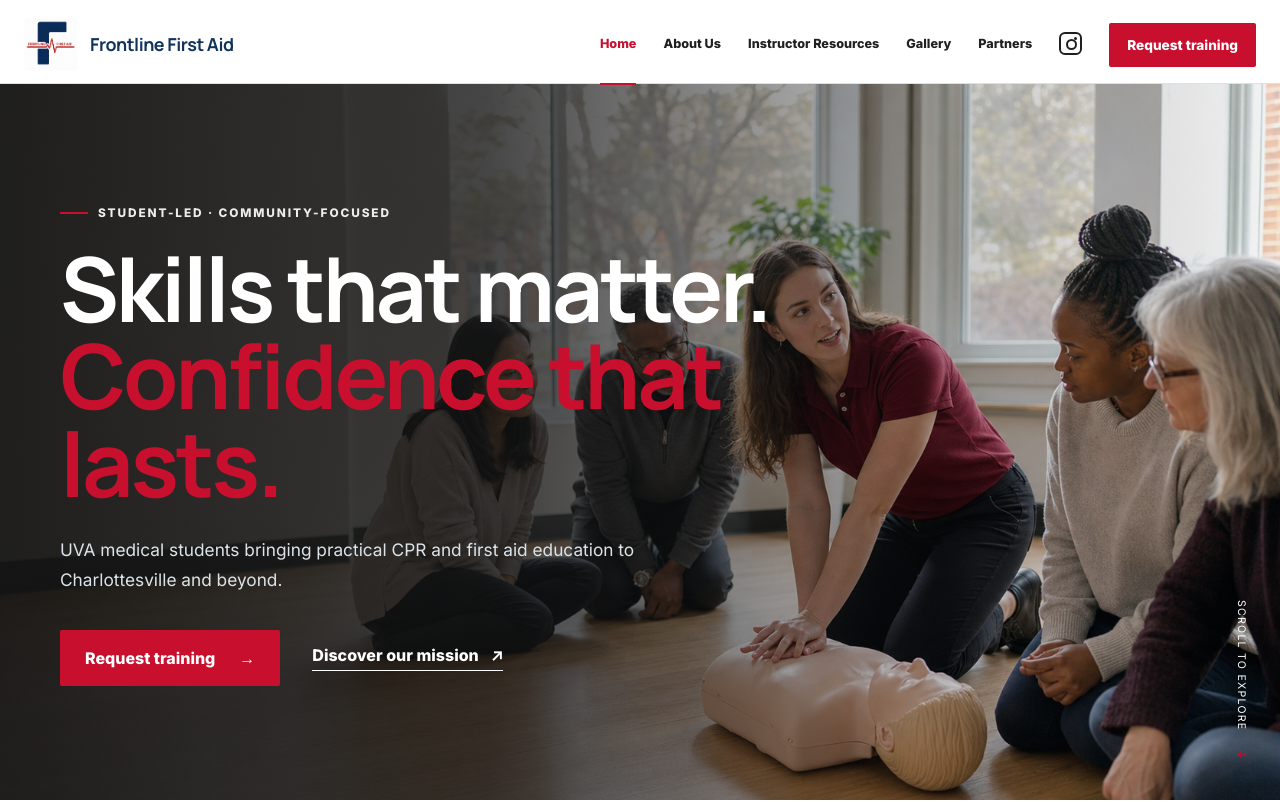
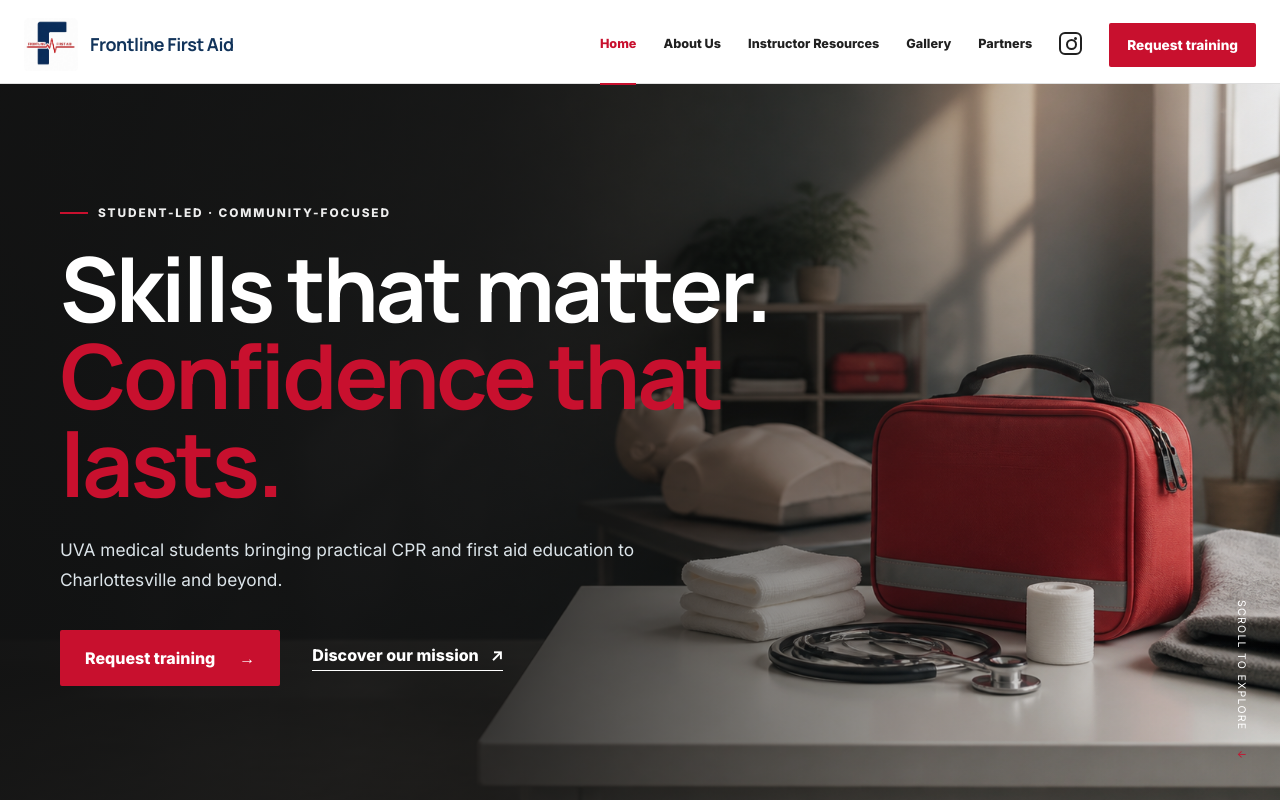
Before and after one commit to kirtijpatel/frontlinefirstaidwebsite, a Next.js app: page / in a window 1280 px wide. Shown: the top 802 px of the page. Built offline with nearby package versions, Linux system fonts and the light colour scheme.

Commit message:
Replace homepage hero with general first aid visual

```diff
--- a/app/page.tsx
+++ b/app/page.tsx
@@ -11,7 +11,7 @@ const offerings = [
 export default function Home() {
   return <>
     <section className="hero">
-      <Image className="hero-image" src="/images/frontline-training-hero-v2.png" alt="A student instructor teaching CPR to community members" fill priority unoptimized sizes="100vw" />
+      <Image className="hero-image" src="/images/frontline-hero-general-v1.png" alt="First aid supplies and a CPR training manikin in a calm instructional setting" fill priority unoptimized sizes="100vw" />
       <div className="hero-overlay" />
       <div className="hero-content container"><span className="eyebrow light">Student-led · Community-focused</span><h1>Skills that matter.<br /><em>Confidence that lasts.</em></h1><p>UVA medical students bringing practical CPR and first aid education to Charlottesville and beyond.</p><div className="hero-actions"><Link className="button" href="/request-training">Request training <span>→</span></Link><Link className="text-link light" href="/about">Discover our mission <span>↗</span></Link></div></div>
       <div className="scroll-note">Scroll to explore <span>↓</span></div>
```
Also changed, not shown: public/images/frontline-hero-general-v1.png (added).
